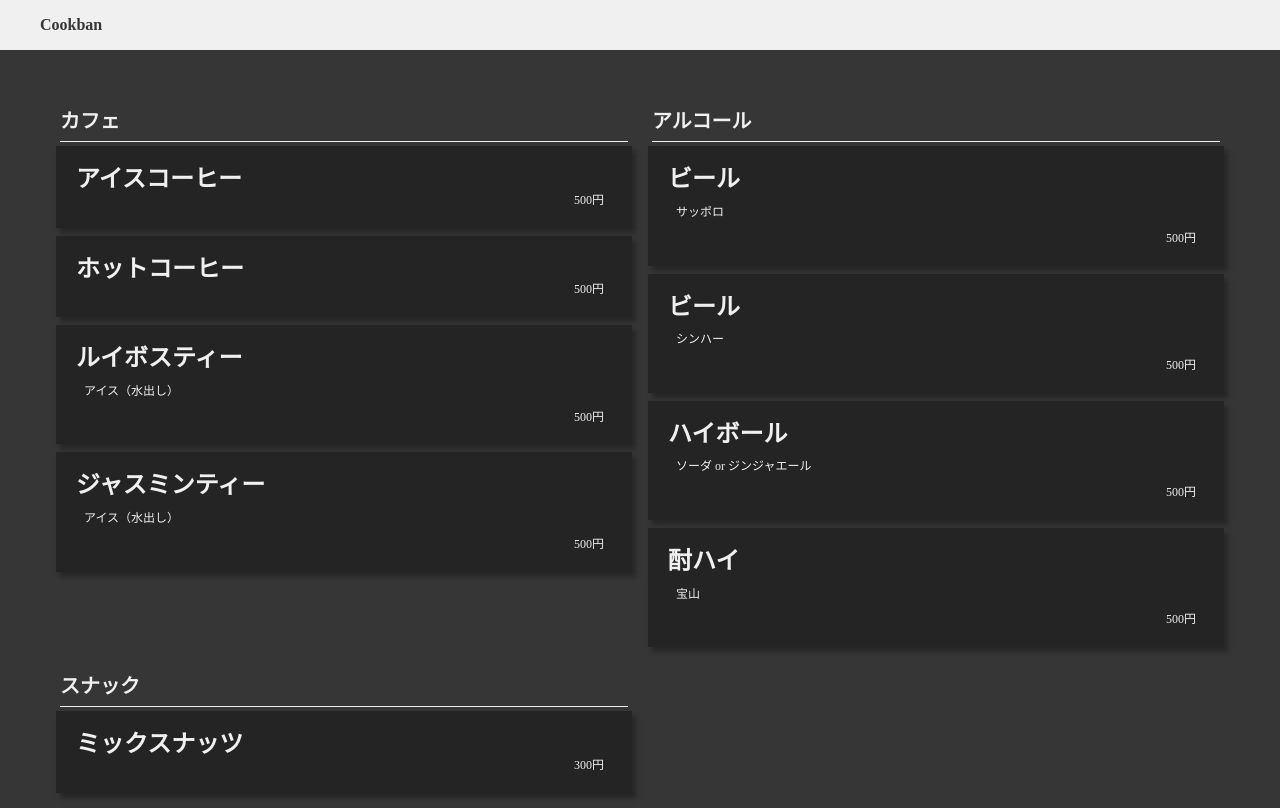
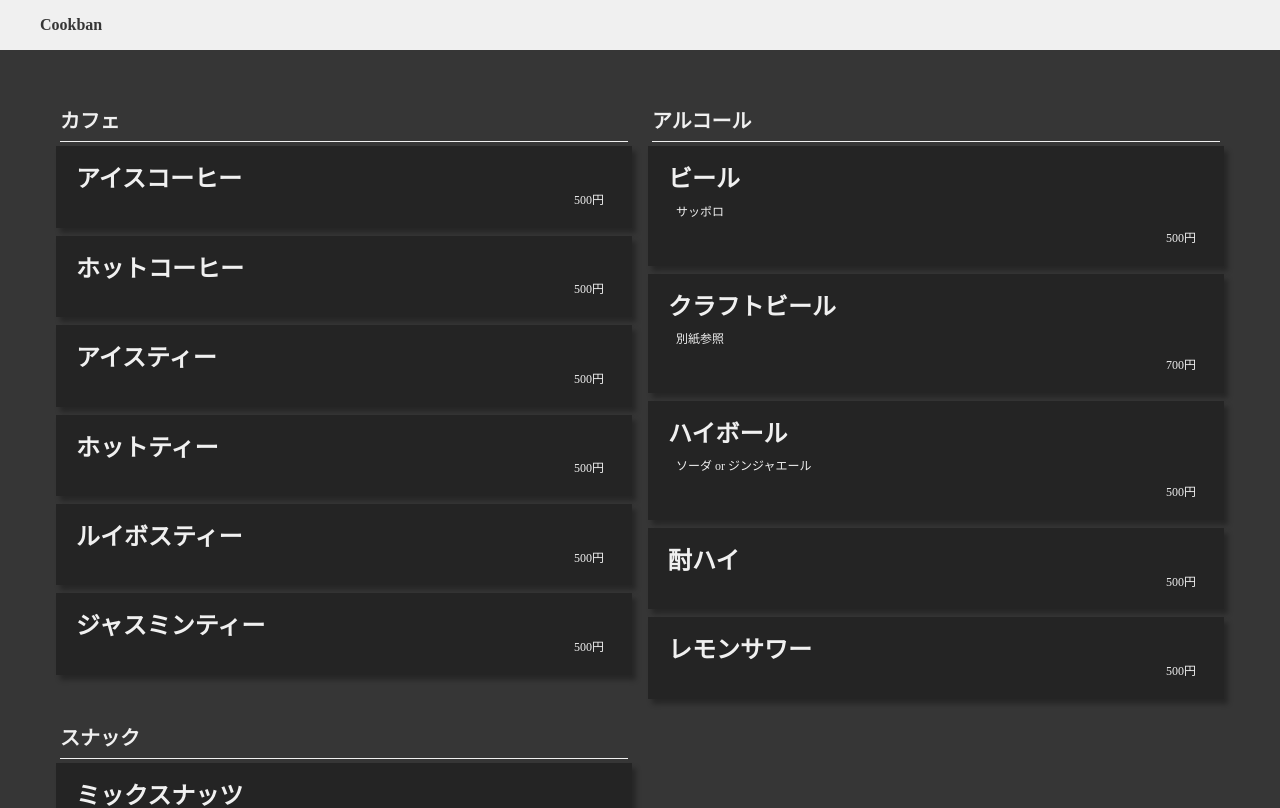
Before and after one commit to reload-co-jp/cookban, a Next.js app: page / in a window 1280 px wide. Shown: the top 808 px of the page. Built offline with nearby package versions, Linux system fonts and the light colour scheme.

Commit message:
Change menu

```diff
--- a/static/template.ts
+++ b/static/template.ts
@@ -18,16 +18,30 @@ const menu = {
           cost: 500,
         },
         {
+          title: "アイスティー",
+          unit: "杯",
+          description: null,
+          quantity: "300ml",
+          cost: 500,
+        },
+        {
+          title: "ホットティー",
+          unit: "杯",
+          description: null,
+          quantity: "200ml",
+          cost: 500,
+        },
+        {
           title: "ルイボスティー",
           unit: "杯",
-          description: "アイス（水出し）",
+          description: null,
           quantity: "300ml",
           cost: 500,
         },
         {
           title: "ジャスミンティー",
           unit: "杯",
-          description: "アイス（水出し）",
+          description: null,
           quantity: "300ml",
           cost: 500,
         },
@@ -44,11 +58,11 @@ const menu = {
           cost: 500,
         },
         {
-          title: "ビール",
+          title: "クラフトビール",
           unit: "杯",
-          description: "シンハー",
-          quantity: "334ml",
-          cost: 500,
+          description: "別紙参照",
+          quantity: "300ml",
+          cost: 700,
         },
         {
           title: "ハイボール",
@@ -60,7 +74,14 @@ const menu = {
         {
           title: "酎ハイ",
           unit: "杯",
-          description: "宝山",
+          description: null,
+          quantity: "300ml",
+          cost: 500,
+        },
+        {
+          title: "レモンサワー",
+          unit: "杯",
+          description: null,
           quantity: "300ml",
           cost: 500,
         },
@@ -76,6 +97,13 @@ const menu = {
           quantity: "1",
           cost: 300,
         },
+        {
+          title: "サラミ",
+          unit: "皿",
+          description: null,
+          quantity: "1",
+          cost: 300,
+        },
       ],
     },
   ],
```
